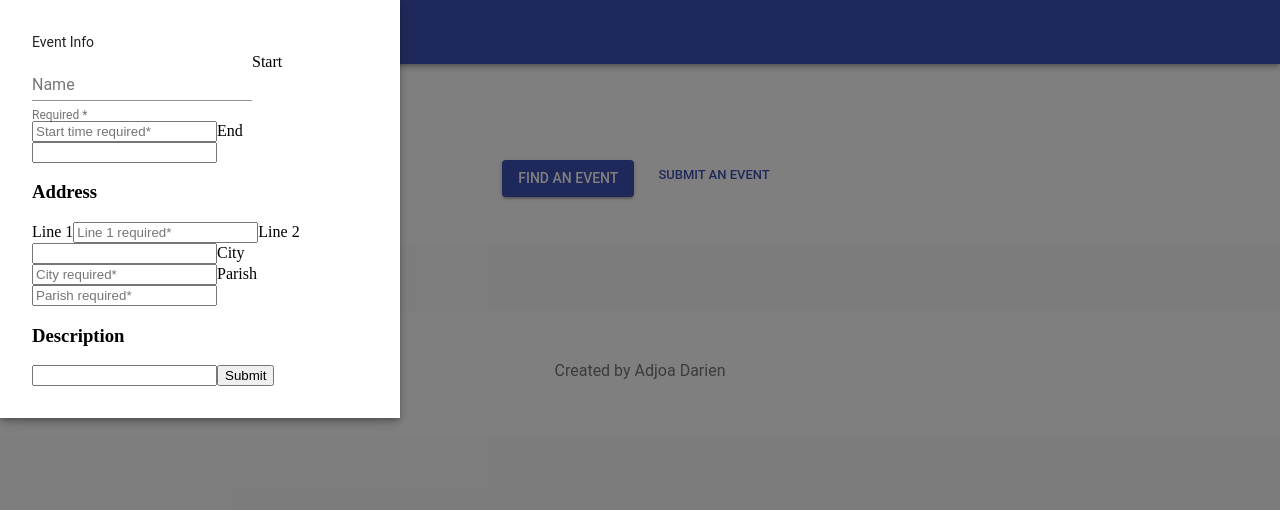
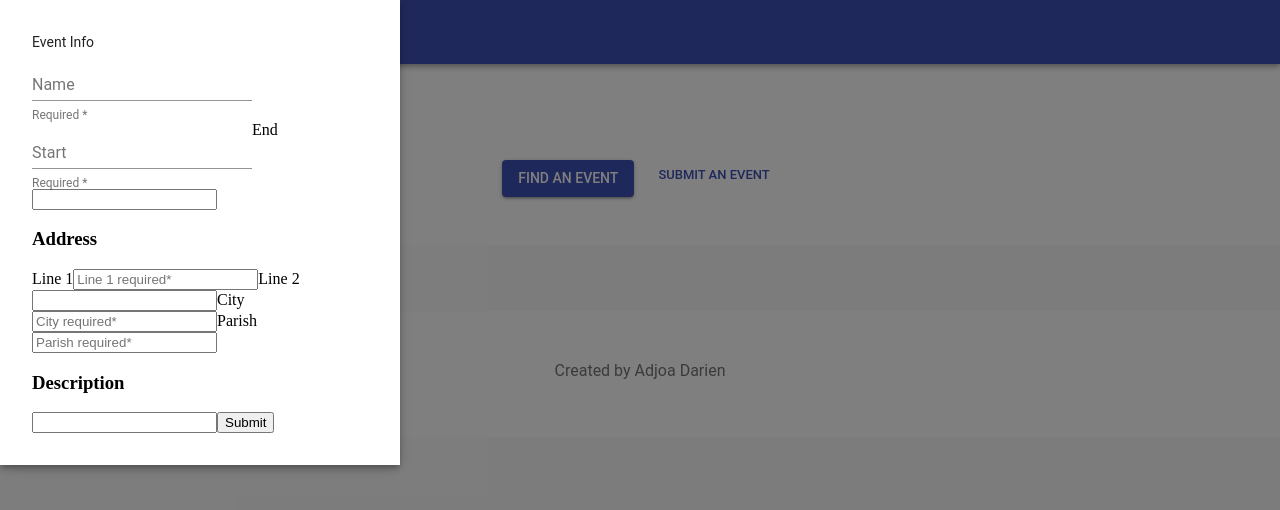
Before and after one commit to Adjoa/happenings-ja, a React (Create React App) app in the folder client/: page / in a window 1280 px wide. Both pictures are taken after a click on the button "SUBMIT AN EVENT". Shown: the top 510 px of the page. Built offline with nearby package versions, Linux system fonts and the light colour scheme.

Commit message:
in EventForm convert Start to FormControl

```diff
--- a/client/src/containers/EventForm.js
+++ b/client/src/containers/EventForm.js
@@ -134,35 +134,44 @@ class EventForm extends React.Component {
                 name="name" placeholder="Name required*"
                 onChange={this.handleChange} /> */}
 
-              <label>Start</label>
-              <input type="text"
-                name="start_time" placeholder="Start time required*"
-                onChange={this.handleChange} />
+              <FormControl>
+              <InputLabel>Start</InputLabel>
+              <Input type="text" name="start_time" onChange={this.handleChange}  />
+              <FormHelperText>Required *</FormHelperText>
+              </FormControl>
+
               <label>End</label>
               <input type="text"
                 name="end_time"
                 onChange={this.handleChange} />
+
               <h3>Address</h3>
+
                 <label>Line 1</label>
                 <input type="text"
                   name="line1" placeholder="Line 1 required*"
                   onChange={this.handleAddressChange} />
+
                 <label>Line 2</label>
                 <input type="text"
                   name="line2"
                   onChange={this.handleAddressChange} />
+
                 <label>City</label>
                 <input type="text"
                   name="city" placeholder="City required*"
                   onChange={this.handleAddressChange} />
+
                 <label>Parish</label>
                 <input type="text"
                   name="parish" placeholder="Parish required*"
                   onChange={this.handleAddressChange} />
+
               <h3>Description</h3>
               <input type="textarea"
                 name="description"
                 onChange={this.handleChange} />
+
             <input type="submit" value="Submit"/>
           </form>
           </div>
```
